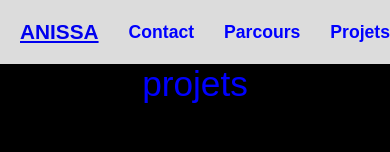
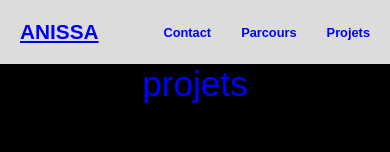
Before and after one commit to mintoug/portfolio, a React (Create React App) app: page /projets in a window 390 px wide. Shown: the top 152 px of the page. Built offline with nearby package versions, Linux system fonts and the light colour scheme.

Commit message:
fix responsive

```diff
--- a/src/components/header/Header.css
+++ b/src/components/header/Header.css
@@ -25,4 +25,7 @@ padding-left: 30px;
     .logo{
         font-size: 1.3rem;
     }
+    .navigation a{
+        font-size: 0.8rem;
+    }
 }
--- a/src/pages/contact/Contact.css
+++ b/src/pages/contact/Contact.css
@@ -20,7 +20,7 @@ img{
 }
 .content{
     display: flex;
-}@media (max-width:768px){
+}@media (max-width:882px){
     .img{
         height: 100%;
         width: 100vw;
--- a/src/pages/projets/Projets.css
+++ b/src/pages/projets/Projets.css
@@ -61,3 +61,8 @@ margin-top: 10px;
 .more-details:hover{
     color:blueviolet;
 }
+@media (max-width:568px){
+    .project-card{
+        width: 95vw;
+    }
+}
```
